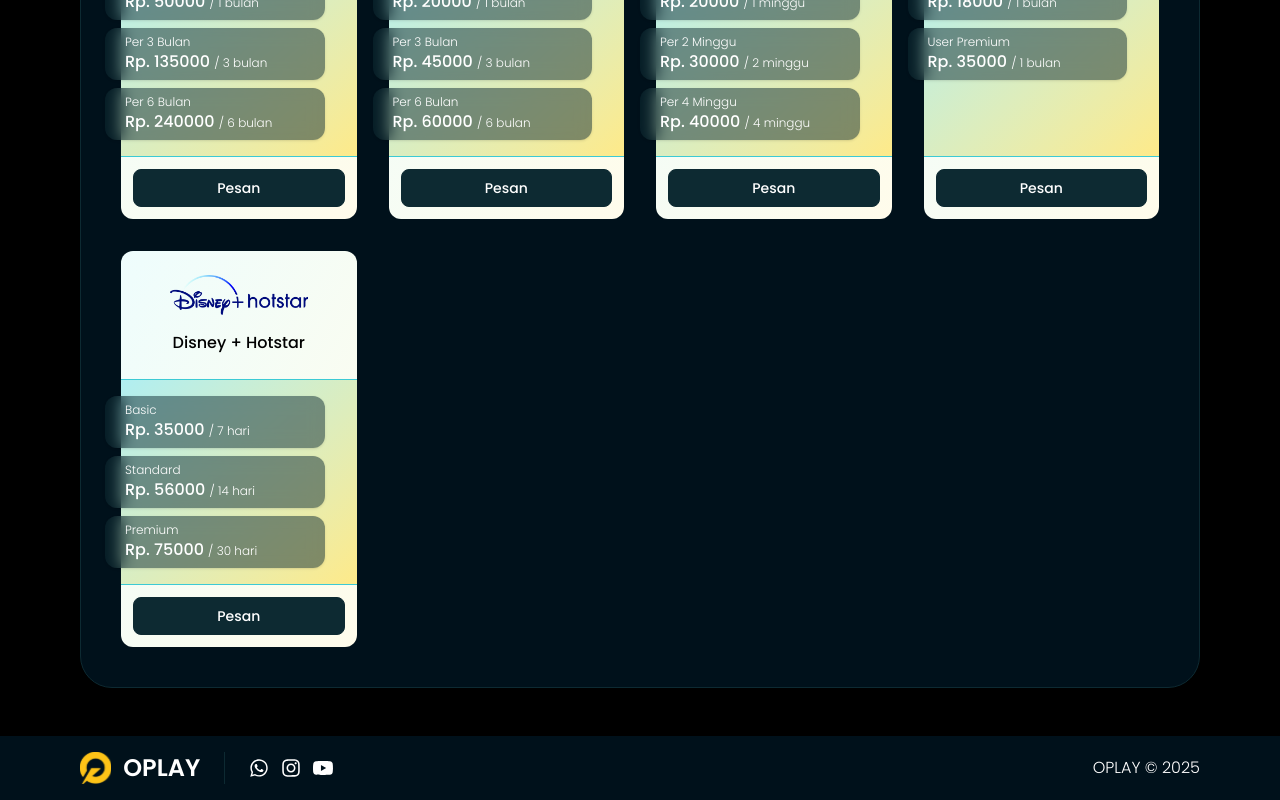
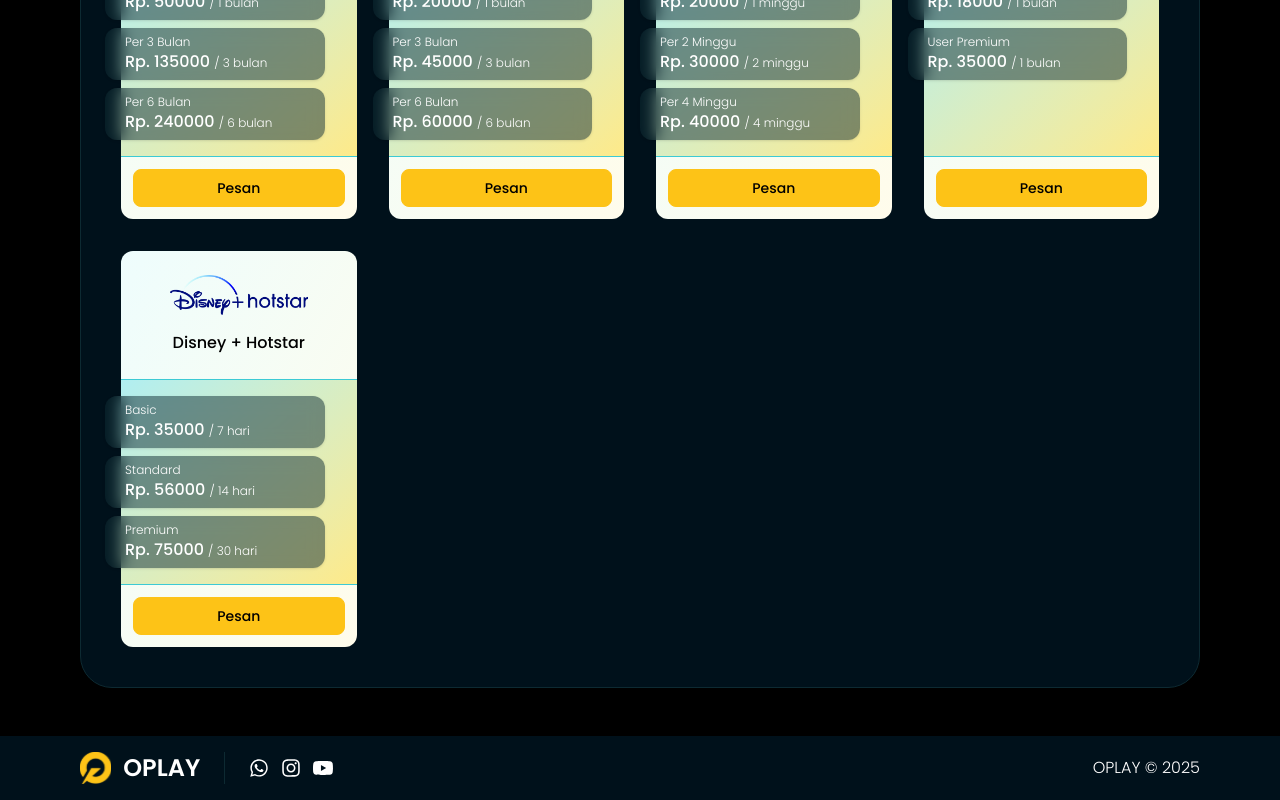
Before and after one commit to zunashadev/oplay-v1, a Vue app: page /landing in a window 1280 px wide. Shown: the part 1866-2666 px from the top of the page. Built offline with nearby package versions, Linux system fonts and the light colour scheme.

Commit message:
update project

```diff
--- a/src/pages/landing/partials/Produk.vue
+++ b/src/pages/landing/partials/Produk.vue
@@ -108,7 +108,7 @@
 
           <!-- Order Button -->
           <div class="p-3">
-            <ButtonComponent color="firefly" fullWidth @click="openOrderModal(product)">Pesan</ButtonComponent>
+            <ButtonComponent color="lightning-yellow" fullWidth @click="openOrderModal(product)">Pesan</ButtonComponent>
           </div>
         </div>
       </div>
```
